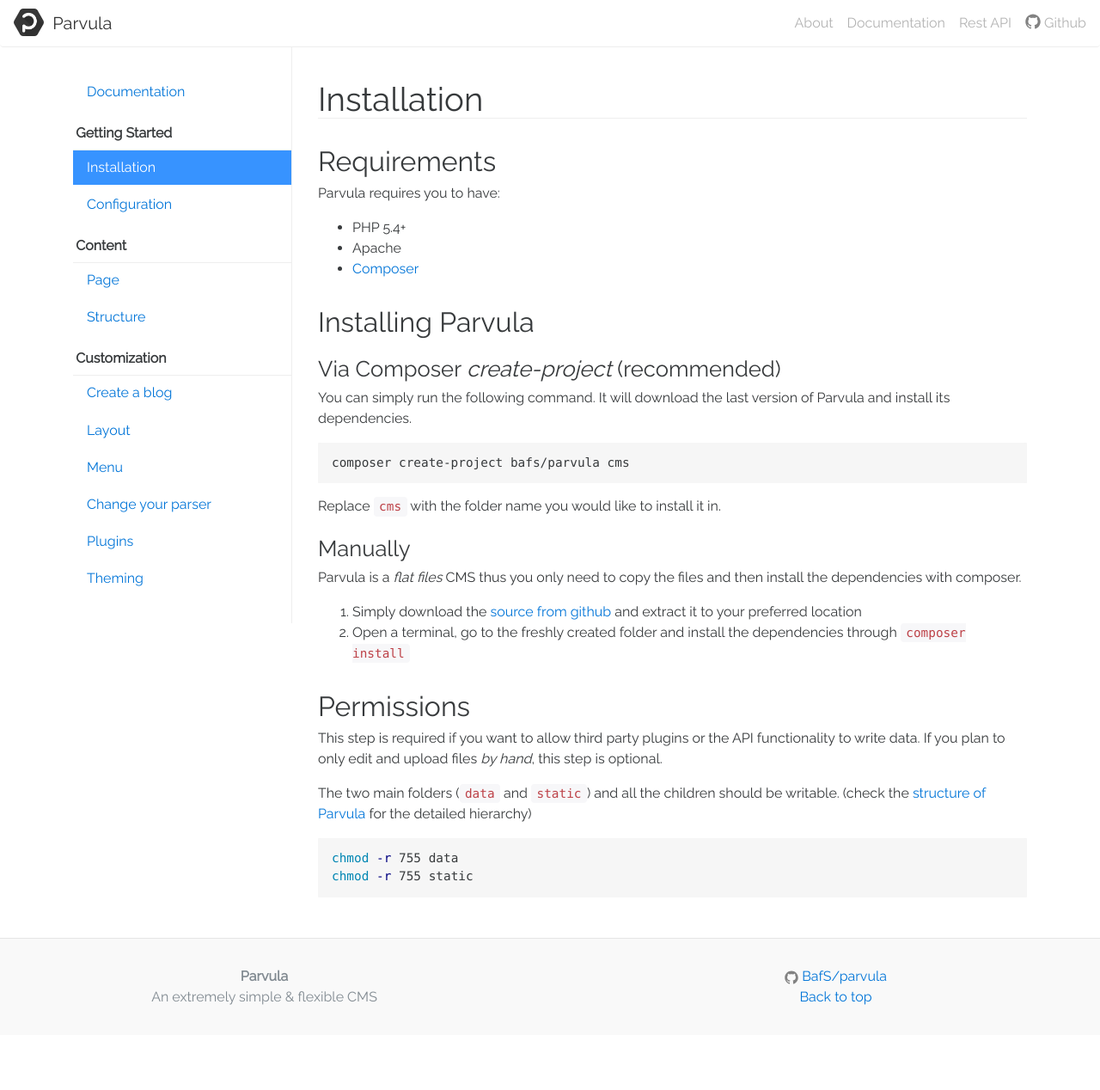
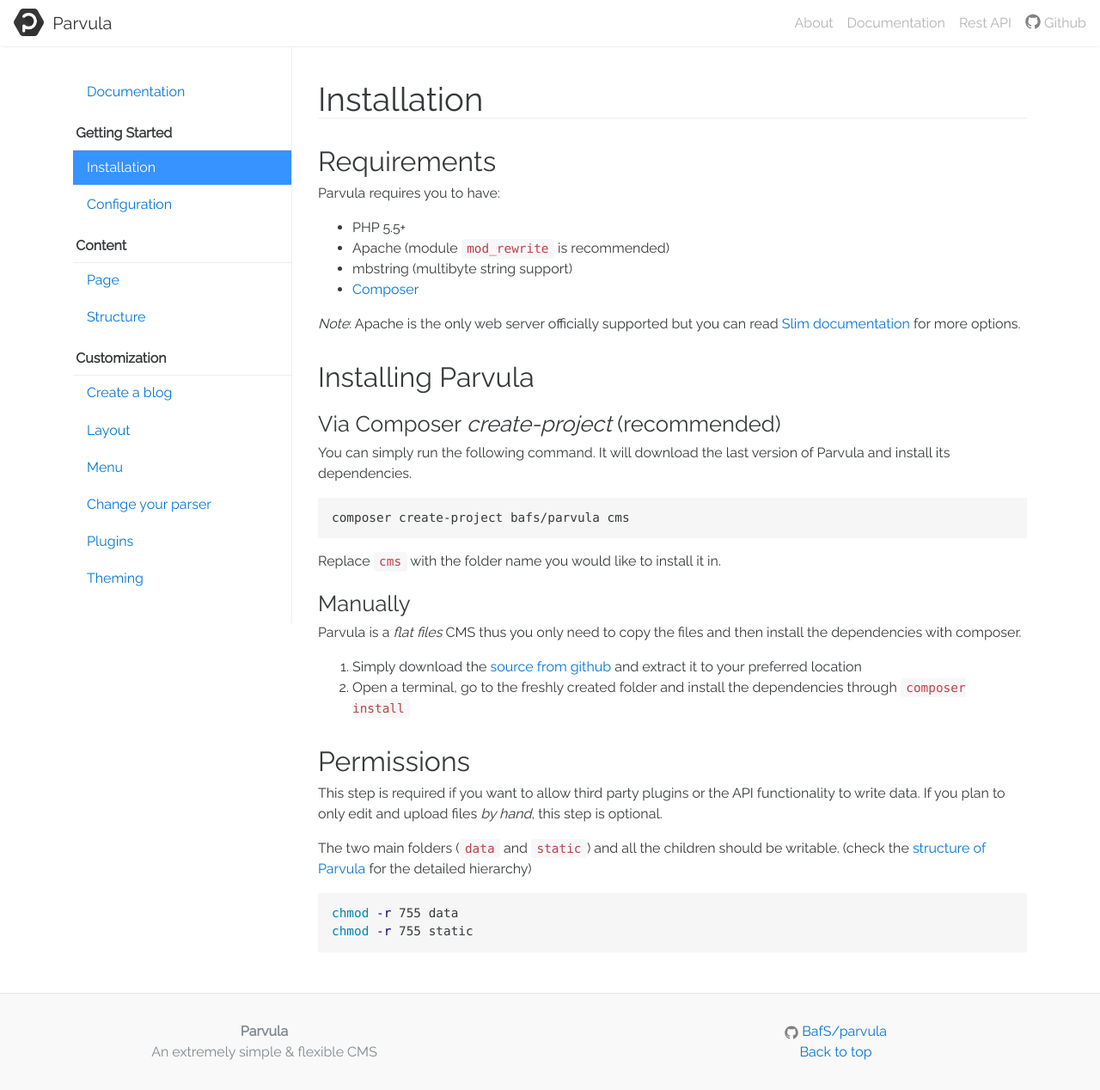
Before and after one commit to ParvulaCMS/parvula, a Jekyll site: the page built from docs/getting-started/installation.md, in a window 1280 px wide. Shown: the whole page at 86% size. Built offline with Jekyll 4.4.1, drawn with Linux system fonts in a browser that asks for light colours; before the commit the page ends 1204 px from its top, so only the background shows below that.

Commit message:
Update requirements

```diff
--- a/docs/getting-started/installation.md
+++ b/docs/getting-started/installation.md
@@ -9,9 +9,12 @@ section: getting-started
 
 Parvula requires you to have:
 
- - PHP 5.4+
- - Apache
+ - PHP 5.5+
+ - Apache (module `mod_rewrite` is recommended)
+ - mbstring (multibyte string support)
  - [Composer](http://getcomposer.org/)
+
+*Note*: Apache is the only web server officially supported but you can read [Slim documentation](http://www.slimframework.com/docs/start/web-servers.html) for more options.
 
 # Installing Parvula
 
```
